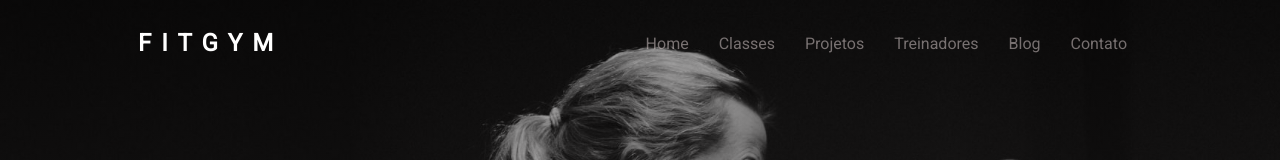
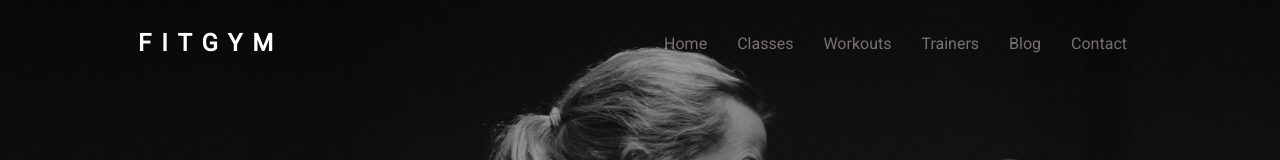
Before and after one commit to alancleyton/Projeto-Fitgym, a React app: page / in a window 1280 px wide. Shown: the top 160 px of the page. Built offline with nearby package versions, Linux system fonts and the light colour scheme.

Commit message:
Adicionado animação ao text-box

```diff
--- a/src/template/widgets/navbar.css
+++ b/src/template/widgets/navbar.css
@@ -17,3 +17,7 @@
     font-weight: 200;
     color: rgba(223, 211, 211, 0.5);
 }
+
+.navbar a:hover{
+    color: #fff;
+}
--- a/src/template/widgets/navbar.jsx
+++ b/src/template/widgets/navbar.jsx
@@ -5,11 +5,11 @@ export default props => (
     <div className="navbar">
         <ul>
             <li><a href="#/">Home</a></li>
-            <li><a href="#/classe">Classes</a></li>
-            <li><a href="#/projetos">Projetos</a></li>
-            <li><a href="#/treinadores">Treinadores</a></li>
+            <li><a href="#/classes">Classes</a></li>
+            <li><a href="#/workouts">Workouts</a></li>
+            <li><a href="#/trainers">Trainers</a></li>
             <li><a href="#/blog">Blog</a></li>
-            <li><a href="#/contato">Contato</a></li>
+            <li><a href="#/contact">Contact</a></li>
         </ul>
     </div>
 );
--- a/src/template/widgets/text-box.css
+++ b/src/template/widgets/text-box.css
@@ -16,6 +16,8 @@
     display: block;
     font-size: 30px;
     letter-spacing: 20px;
+    animation: moveFromTop 1.5s ease-out .30s;
+    animation-fill-mode: backwards;
 }
 
 .text-sub{
@@ -23,4 +25,31 @@
     font-size: 20px;
     font-weight: 400;
     letter-spacing: 17.4px;
+
+    animation: moveFromBottom 1.5s ease-out .50s;
+    animation-fill-mode: backwards;
 }
+
+@keyframes moveFromTop{
+    0%{
+        opacity: 0;
+        transform: translateY(-50px);
+    }
+
+    100%{
+        opacity: 1;
+        transform: translateY(0);
+    }
+}
+
+@keyframes moveFromBottom{
+    0%{
+        opacity: 0;
+        transform: translateY(50px);
+    }
+
+    100%{
+        opacity: 1;
+        transform: translateY(0);
+    }
+}
```
